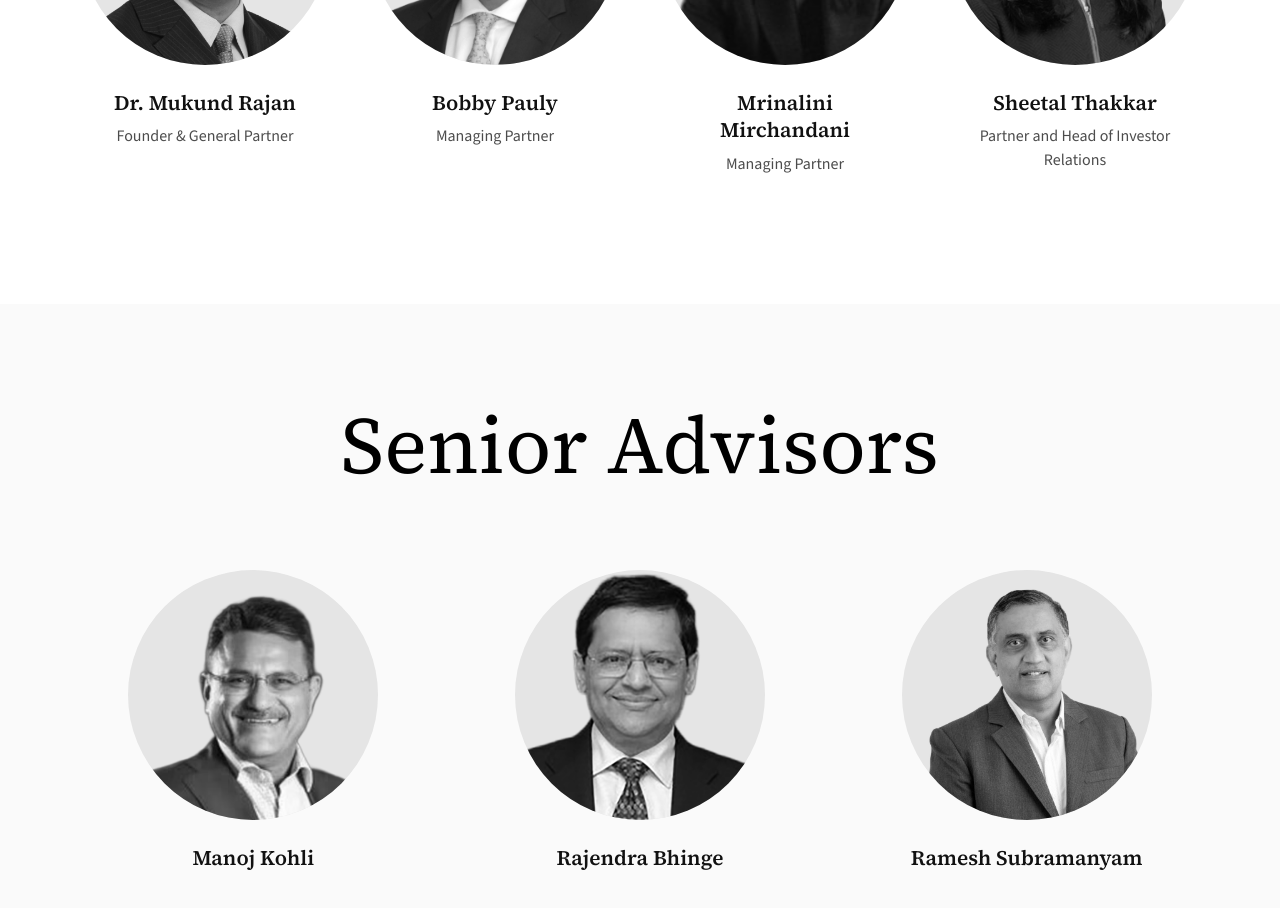
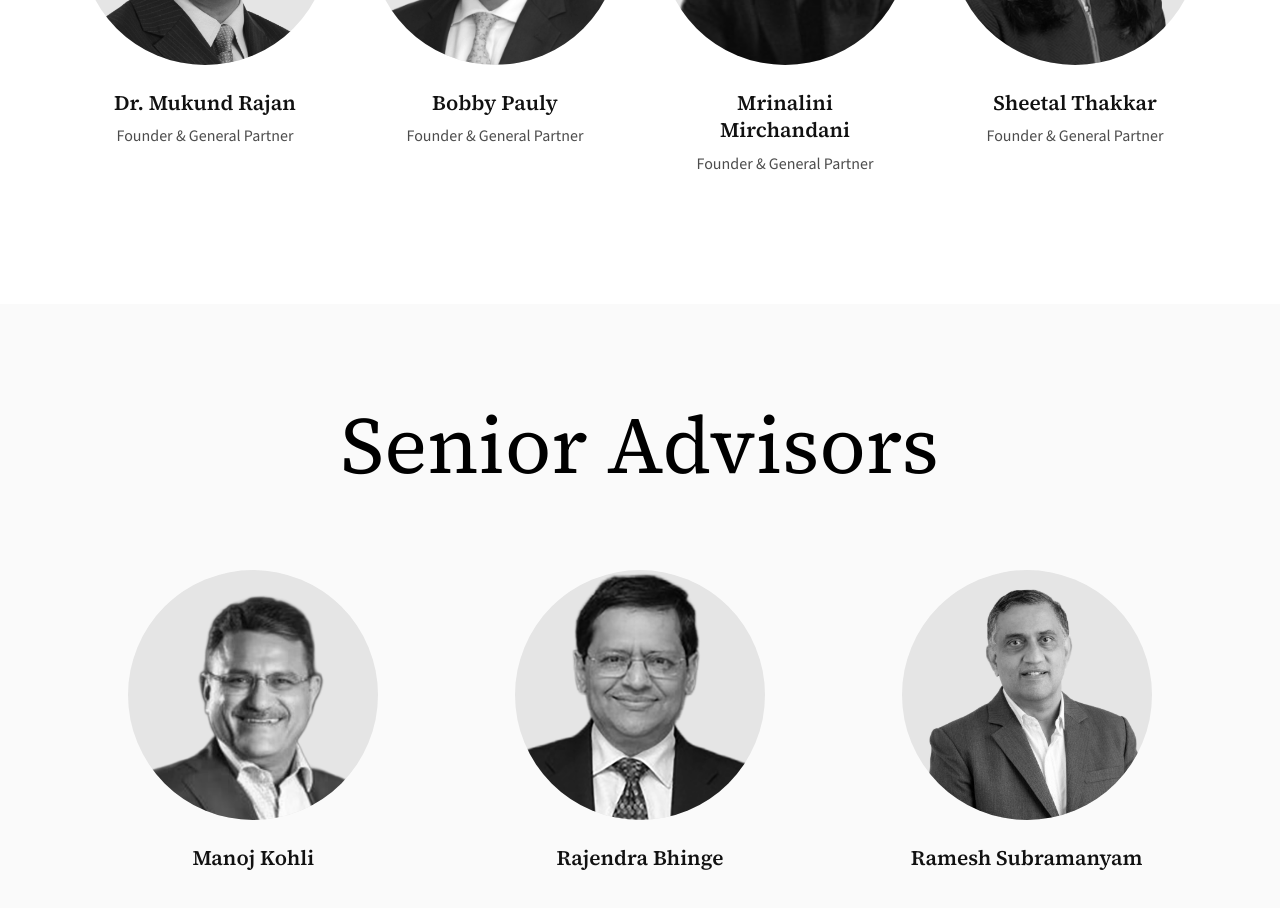
Before and after one commit to white-board-io/one-planet-partners, a Next.js app: page /leadership in a window 1280 px wide. Shown: the part 1180-2088 px from the top of the page. Built offline with nearby package versions, Linux system fonts and the light colour scheme.

Commit message:
refactor: Update leadership designations for consistency and clarity; revise value creation section content for improved messaging

```diff
--- a/app/_components/home/value-creation-section.tsx
+++ b/app/_components/home/value-creation-section.tsx
@@ -24,12 +24,12 @@ const valueItems: Array<{ copy: string; icon: ValueIcon; copyClassName?: string
     icon: TalentIcon,
   },
   {
-    copy: "Better reporting, tighter controls and stronger governance. Climate integrated.",
+    copy: "Strengthen governance, climate integrated reporting and controls",
     icon: ReportingIcon,
     copyClassName: "max-w-53",
   },
   {
-    copy: "Step-up exit maturity, multiply pathways to exit.",
+    copy: "Develop exit maturity, multiply pathways to exit",
     icon: FootprintIcon,
   },
 ];
--- a/app/leadership/_components/data.ts
+++ b/app/leadership/_components/data.ts
@@ -37,7 +37,7 @@ export const people: Person[] = [
   {
     id: "bobby",
     name: "Bobby Pauly",
-    designation: "Managing Partner",
+    designation: "Founder & General Partner",
     image: "/images/leadership/Bobby%20Pauly.png",
     bio: [
       "Bobby Pauly brings over two decades of private equity experience across India's mid-market landscape. He has been instrumental in building value across multiple investment cycles and sectors.",
@@ -52,7 +52,7 @@ export const people: Person[] = [
   {
     id: "mrinalini",
     name: "Mrinalini Mirchandani",
-    designation: "Managing Partner",
+    designation: "Founder & General Partner",
     image: "/images/leadership/Mrinalini%20Mirchandani.png",
     bio: [
       "Mrinalini Mirchandani is a seasoned investment professional with extensive experience in private equity across emerging markets, with a particular focus on India's high-growth sectors.",
@@ -67,7 +67,7 @@ export const people: Person[] = [
   {
     id: "sheetal",
     name: "Sheetal Thakkar",
-    designation: "Partner and Head of Investor Relations",
+    designation:"Founder & General Partner",
     image: "/images/leadership/Sheetal%20Thakkar.png",
     bio: [
       "Sheetal Thakkar leads investor relations at One Planet Partners, bringing a deep understanding of LP relationships and fund strategy communications built over many years in the financial services industry.",
```
